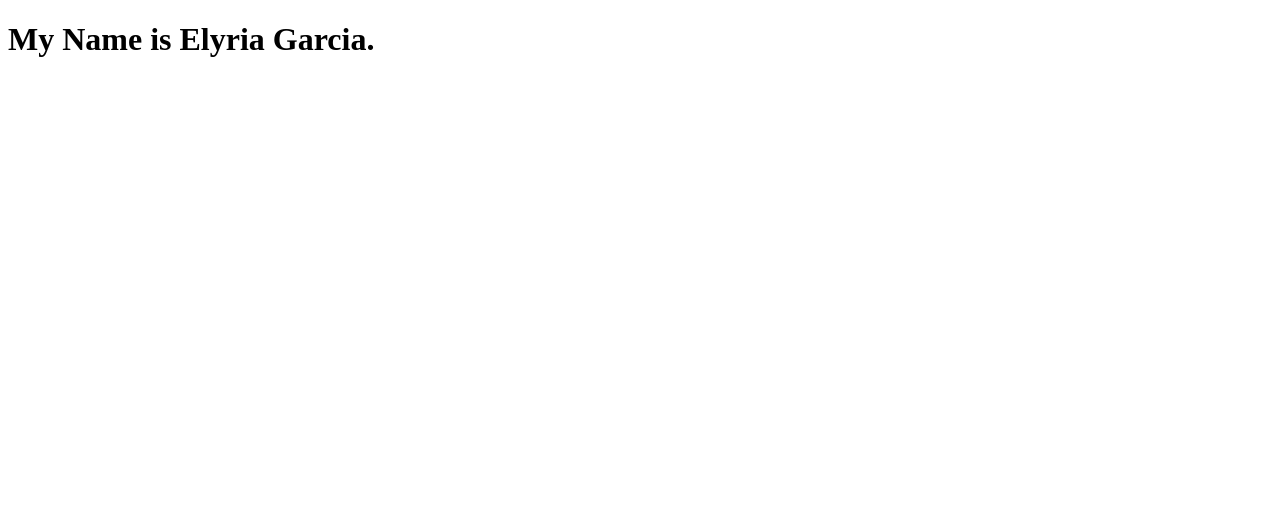
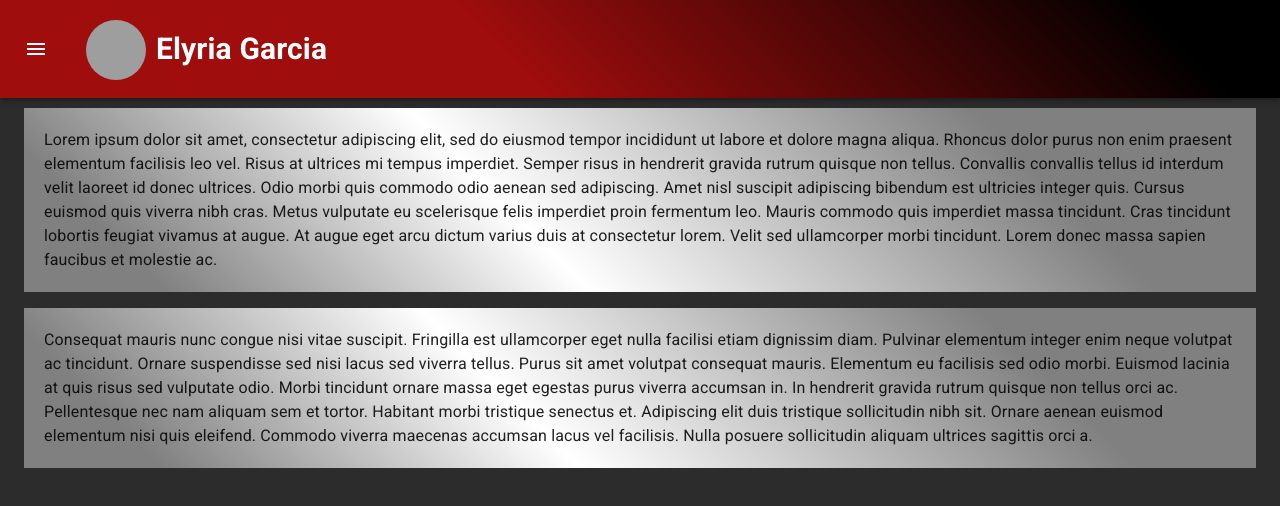
Before and after one commit to ElyriaG/React_Portfolio, a React (Create React App) app: page / in a window 1280 px wide. Shown: the top 506 px of the page. Built offline with nearby package versions, Linux system fonts and the light colour scheme; grey boxes are pictures that could not be loaded.

Commit message:
main page bgc and lined avatar

```diff
--- a/src/App.js
+++ b/src/App.js
@@ -1,8 +1,9 @@
 import React from "react";
-import Intro from "./components/Page";
+import PersistentDrawerLeft from "./components/Page";
+import './style.css'
 
 function App() {
-  return <Intro />;
+  return <PersistentDrawerLeft />;
 }
 
 export default App;
--- a/src/components/Page.js
+++ b/src/components/Page.js
@@ -1,11 +1,199 @@
-import React from 'react'
+import React from 'react';
+import clsx from 'clsx';
+import { makeStyles, useTheme } from '@material-ui/core/styles';
+import Drawer from '@material-ui/core/Drawer';
+import CssBaseline from '@material-ui/core/CssBaseline';
+import AppBar from '@material-ui/core/AppBar';
+import Toolbar from '@material-ui/core/Toolbar';
+import List from '@material-ui/core/List';
+import Typography from '@material-ui/core/Typography';
+import Divider from '@material-ui/core/Divider';
+import IconButton from '@material-ui/core/IconButton';
+import MenuIcon from '@material-ui/icons/Menu';
+import ChevronLeftIcon from '@material-ui/icons/ChevronLeft';
+import ChevronRightIcon from '@material-ui/icons/ChevronRight';
+import ListItem from '@material-ui/core/ListItem';
+import ListItemIcon from '@material-ui/core/ListItemIcon';
+import ListItemText from '@material-ui/core/ListItemText';
+import InboxIcon from '@material-ui/icons/MoveToInbox';
+import MailIcon from '@material-ui/icons/Mail';
+import Avatar from '@material-ui/core/Avatar';
+// import Grid from '@material-ui/core/Grid';
 
-function Intro() {
+const drawerWidth = 240;
+
+const useStyles = makeStyles(theme => ({
+    bigAvatar: {
+        margin: 10,
+        width: 60,
+        height: 60,
+    },
+    root: {
+        display: 'flex',
+    },
+    appBar: {
+        background: 'linear-gradient(45deg, #9f0d0d 40%, #000000 90%)',
+        transition: theme.transitions.create(['margin', 'width'], {
+            easing: theme.transitions.easing.sharp,
+            duration: theme.transitions.duration.leavingScreen,
+        }),
+    },
+    appBarShift: {
+        width: `calc(100% - ${drawerWidth}px)`,
+        marginLeft: drawerWidth,
+        transition: theme.transitions.create(['margin', 'width'], {
+            easing: theme.transitions.easing.easeOut,
+            duration: theme.transitions.duration.enteringScreen,
+        }),
+    },
+    menuButton: {
+        marginRight: theme.spacing(2),
+    },
+    hide: {
+        display: 'none',
+    },
+    drawer: {
+        width: drawerWidth,
+        flexShrink: 0,
+    },
+    drawerPaper: {
+        width: drawerWidth,
+    },
+    drawerHeader: {
+        display: 'flex',
+        alignItems: 'center',
+        padding: theme.spacing(0, 1),
+        ...theme.mixins.toolbar,
+        justifyContent: 'flex-end',
+    },
+    content: {
+        flexGrow: 1,
+        padding: theme.spacing(3),
+        transition: theme.transitions.create('margin', {
+            easing: theme.transitions.easing.sharp,
+            duration: theme.transitions.duration.leavingScreen,
+        }),
+        marginLeft: -drawerWidth,
+    },
+    typography: {
+        background: 'linear-gradient(45deg, #808080 10%, #ffffff 40%, #808080 80%)',
+        padding: 20
+    },
+    contentShift: {
+        transition: theme.transitions.create('margin', {
+            easing: theme.transitions.easing.easeOut,
+            duration: theme.transitions.duration.enteringScreen,
+        }),
+        marginLeft: 0,
+    },
+}));
+
+function PersistentDrawerLeft() {
+    const classes = useStyles();
+    const theme = useTheme();
+    const [open, setOpen] = React.useState(false);
+
+    function handleDrawerOpen() {
+        setOpen(true);
+    }
+
+    function handleDrawerClose() {
+        setOpen(false);
+    }
+
     return (
-        <h1>
-            My Name is Elyria Garcia.
-        </h1>
-    )
+        <div className={classes.root}>
+            <CssBaseline />
+            <AppBar
+                position="fixed"
+                className={clsx(classes.appBar, {
+                    [classes.appBarShift]: open,
+                })}
+            >
+                <Toolbar>
+                    <IconButton
+                        color="inherit"
+                        aria-label="open drawer"
+                        onClick={handleDrawerOpen}
+                        edge="start"
+                        className={clsx(classes.menuButton, open && classes.hide)}
+                    >
+                        <MenuIcon />
+                    </IconButton>
+                    <Typography variant="h6" noWrap >
+                        <div className="image_name">
+                            <Avatar alt="Me" src="https://i.imgur.com/n7lPJAN.jpg" className={classes.bigAvatar} />
+                            <h2>Elyria Garcia</h2>
+                        </div>
+                    </Typography>
+                </Toolbar>
+            </AppBar>
+            <Drawer
+                className={classes.drawer}
+                variant="persistent"
+                anchor="left"
+                open={open}
+                classes={{
+                    paper: classes.drawerPaper,
+                }}
+            >
+                <div className={classes.drawerHeader}>
+                    <IconButton onClick={handleDrawerClose}>
+                        {theme.direction === 'ltr' ? <ChevronLeftIcon /> : <ChevronRightIcon />}
+                    </IconButton>
+                </div>
+                <Divider />
+                <List>
+                    {['Inbox', 'Starred', 'Send email', 'Drafts'].map((text, index) => (
+                        <ListItem button key={text}>
+                            <ListItemIcon>{index % 2 === 0 ? <InboxIcon /> : <MailIcon />}</ListItemIcon>
+                            <ListItemText primary={text} />
+                        </ListItem>
+                    ))}
+                </List>
+                <Divider />
+                <List>
+                    {['All mail', 'Trash', 'Spam'].map((text, index) => (
+                        <ListItem button key={text}>
+                            <ListItemIcon>{index % 2 === 0 ? <InboxIcon /> : <MailIcon />}</ListItemIcon>
+                            <ListItemText primary={text} />
+                        </ListItem>
+                    ))}
+                </List>
+            </Drawer>
+            <main
+                className={clsx(classes.content, {
+                    [classes.contentShift]: open,
+                })}
+            >
+                <div className={classes.drawerHeader} />
+                <br />
+                <Typography paragraph className={classes.typography}>
+                    Lorem ipsum dolor sit amet, consectetur adipiscing elit, sed do eiusmod tempor incididunt
+                    ut labore et dolore magna aliqua. Rhoncus dolor purus non enim praesent elementum
+                    facilisis leo vel. Risus at ultrices mi tempus imperdiet. Semper risus in hendrerit
+                    gravida rutrum quisque non tellus. Convallis convallis tellus id interdum velit laoreet id
+                    donec ultrices. Odio morbi quis commodo odio aenean sed adipiscing. Amet nisl suscipit
+                    adipiscing bibendum est ultricies integer quis. Cursus euismod quis viverra nibh cras.
+                    Metus vulputate eu scelerisque felis imperdiet proin fermentum leo. Mauris commodo quis
+                    imperdiet massa tincidunt. Cras tincidunt lobortis feugiat vivamus at augue. At augue eget
+                    arcu dictum varius duis at consectetur lorem. Velit sed ullamcorper morbi tincidunt. Lorem
+                    donec massa sapien faucibus et molestie ac.
+        </Typography>
+                <Typography paragraph className={classes.typography}>
+                    Consequat mauris nunc congue nisi vitae suscipit. Fringilla est ullamcorper eget nulla
+                    facilisi etiam dignissim diam. Pulvinar elementum integer enim neque volutpat ac
+                    tincidunt. Ornare suspendisse sed nisi lacus sed viverra tellus. Purus sit amet volutpat
+                    consequat mauris. Elementum eu facilisis sed odio morbi. Euismod lacinia at quis risus sed
+                    vulputate odio. Morbi tincidunt ornare massa eget egestas purus viverra accumsan in. In
+                    hendrerit gravida rutrum quisque non tellus orci ac. Pellentesque nec nam aliquam sem et
+                    tortor. Habitant morbi tristique senectus et. Adipiscing elit duis tristique sollicitudin
+                    nibh sit. Ornare aenean euismod elementum nisi quis eleifend. Commodo viverra maecenas
+                    accumsan lacus vel facilisis. Nulla posuere sollicitudin aliquam ultrices sagittis orci a.
+        </Typography>
+            </main>
+        </div>
+    );
 }
 
-export default Intro;
+export default PersistentDrawerLeft;
--- /dev/null
+++ b/src/style.css
@@ -0,0 +1,12 @@
+.image_name {
+  display: flex;
+  flex-direction: row;
+}
+
+.makeStyles-bigAvatar-1 {
+    margin-top: 20px !important;
+}
+
+html, main{
+  background-color: #2c2c2c;
+}
```
